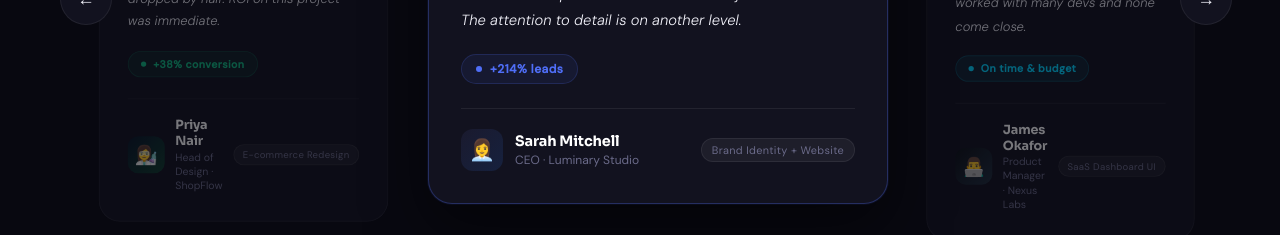
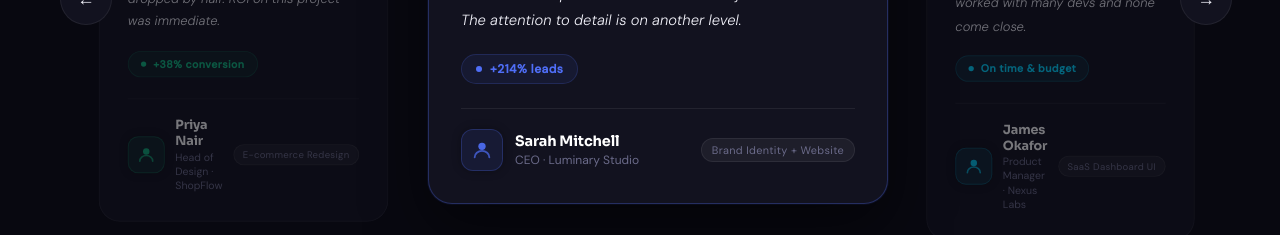
Before and after one commit to nelu11221/portfolio, a React (Create React App) app: page / in a window 1280 px wide. Shown: the part 5420-5655 px from the top of the page. Built offline with nearby package versions, Linux system fonts and the light colour scheme.

Commit message:
Ready for deployment

```diff
--- a/src/App.css
+++ b/src/App.css
@@ -1719,8 +1719,13 @@ body {
   display: flex;
   align-items: center;
   justify-content: center;
-  font-size: 1.3rem;
   flex-shrink: 0;
+  box-shadow: 0 0 10px rgba(0,0,0,0.3);
+  transition: box-shadow 0.3s ease;
+}
+
+.testi-avatar:hover {
+  box-shadow: 0 0 16px rgba(79,110,247,0.2);
 }
 
 .testi-author { flex: 1; min-width: 0; }
--- a/src/App.js
+++ b/src/App.js
@@ -734,8 +734,8 @@ const testimonials = [
     name: 'Sarah Mitchell',
     role: 'CEO',
     company: 'Luminary Studio',
-    avatar: '👩‍💼',
-    avatarBg: 'linear-gradient(135deg, #1a1a2e, #16213e)',
+    initials: 'SM',
+    avatarColor: '#4f6ef7',
     rating: 5,
     text: 'Working with this team was a game-changer. They completely transformed our brand identity and the new website has tripled our inbound leads in just two months. The attention to detail is on another level.',
     project: 'Brand Identity + Website',
@@ -747,8 +747,8 @@ const testimonials = [
     name: 'James Okafor',
     role: 'Product Manager',
     company: 'Nexus Labs',
-    avatar: '👨‍💻',
-    avatarBg: 'linear-gradient(135deg, #0d1117, #1f2d3d)',
+    initials: 'JO',
+    avatarColor: '#00d4ff',
     rating: 5,
     text: "Delivered a complex SaaS dashboard in under 3 weeks on budget, pixel-perfect, and with animations that genuinely impressed our investors. I have worked with many devs and none come close.",
     project: 'SaaS Dashboard UI',
@@ -760,8 +760,8 @@ const testimonials = [
     name: 'Elena Rousseau',
     role: 'Founder',
     company: 'FitTrack App',
-    avatar: '👩‍🎨',
-    avatarBg: 'linear-gradient(135deg, #1a0533, #3d1f6b)',
+    initials: 'ER',
+    avatarColor: '#7c3aed',
     rating: 5,
     text: "The mobile UI they designed for us has a 4.9 star rating on the App Store. Users specifically mention how intuitive it feels. That does not happen by accident — it is the result of real craft and user empathy.",
     project: 'Mobile App UI/UX',
@@ -773,8 +773,8 @@ const testimonials = [
     name: 'Marco Delgado',
     role: 'Marketing Director',
     company: 'Vertex Agency',
-    avatar: '🧑‍🚀',
-    avatarBg: 'linear-gradient(135deg, #1a1205, #2d2010)',
+    initials: 'MD',
+    avatarColor: '#f59e0b',
     rating: 5,
     text: "Our agency site went from embarrassing to award-worthy. We submitted to Awwwards two weeks after launch and got Honorable Mention. Clients now come to us citing the website specifically.",
     project: 'Agency Website',
@@ -786,8 +786,8 @@ const testimonials = [
     name: 'Priya Nair',
     role: 'Head of Design',
     company: 'ShopFlow',
-    avatar: '👩‍🔬',
-    avatarBg: 'linear-gradient(135deg, #0a1628, #0f3d2e)',
+    initials: 'PN',
+    avatarColor: '#10b981',
     rating: 5,
     text: 'The e-commerce redesign increased our conversion rate by 38% in the first month. The checkout flow is so smooth that cart abandonment dropped by half. ROI on this project was immediate.',
     project: 'E-commerce Redesign',
@@ -824,8 +824,11 @@ function TestimonialCard({ testimonial, isActive }) {
         {testimonial.result}
       </div>
       <div className="testi-footer">
-        <div className="testi-avatar" style={{ background: testimonial.avatarBg }}>
-          {testimonial.avatar}
+        <div className="testi-avatar" style={{ background: `${testimonial.avatarColor}18`, border: `1px solid ${testimonial.avatarColor}40` }}>
+          <svg width="22" height="22" viewBox="0 0 24 24" fill="none" xmlns="http://www.w3.org/2000/svg">
+            <circle cx="12" cy="8" r="4" fill={testimonial.avatarColor} opacity="0.9"/>
+            <path d="M4 20c0-4 3.6-7 8-7s8 3 8 7" stroke={testimonial.avatarColor} strokeWidth="2" strokeLinecap="round" fill="none" opacity="0.7"/>
+          </svg>
         </div>
         <div className="testi-author">
           <div className="testi-name">{testimonial.name}</div>
```
